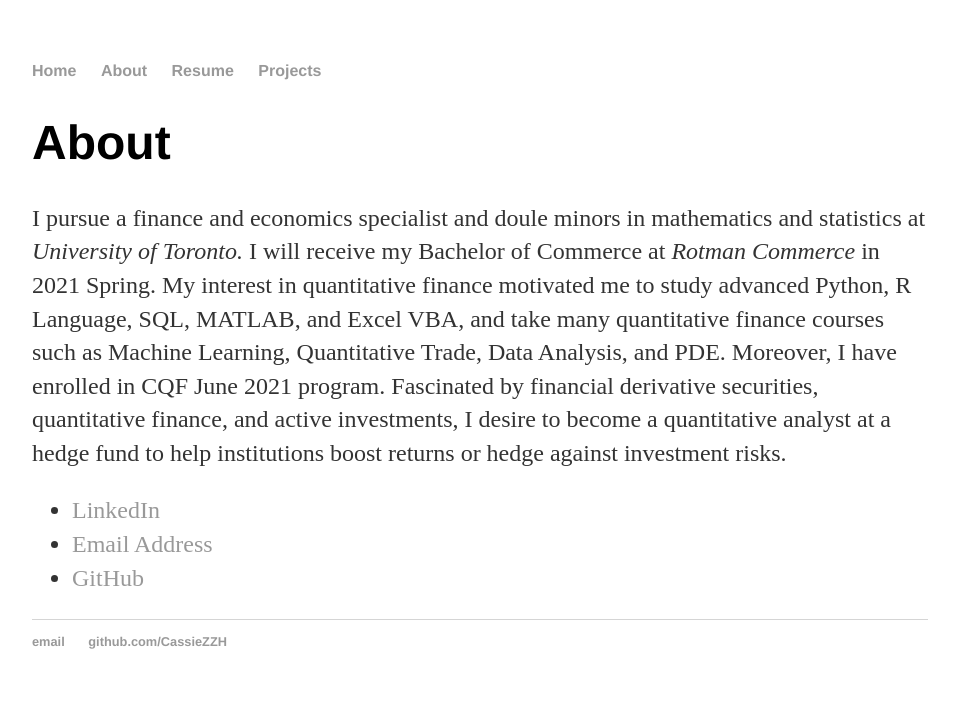
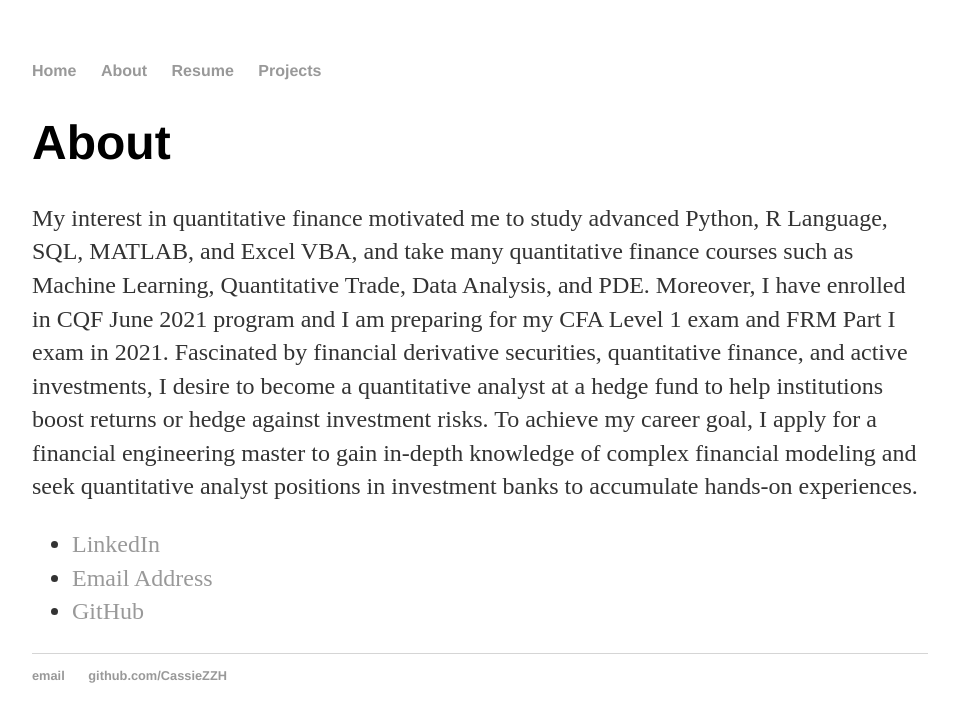
Before and after one commit to CassieZZH/CassieZZH.github.io, a Jekyll site: the page built from about/index.html, in a window 1280 px wide. Shown: the top 722 px of the page, without its empty margins (160-1116 px from the left). Built offline with Jekyll 4.4.1, drawn with Linux system fonts in a browser that asks for light colours.

Commit message:
Update index.html

```diff
--- a/about/index.html
+++ b/about/index.html
@@ -5,7 +5,7 @@
 
 		<div class="about">
 			<h1>About</h1>
-			<p>I pursue a finance and economics specialist and doule minors in mathematics and statistics at <em>University of Toronto.</em> I will receive my Bachelor of Commerce at <em>Rotman Commerce</em> in 2021 Spring. My interest in quantitative finance motivated me to study advanced Python, R Language, SQL, MATLAB, and Excel VBA, and take many quantitative finance courses such as Machine Learning, Quantitative Trade, Data Analysis, and PDE. Moreover, I have enrolled in CQF June 2021 program. Fascinated by financial derivative securities, quantitative finance, and active investments, I desire to become a quantitative analyst at a hedge fund to help institutions boost returns or hedge against investment risks.</p>
+			<p>My interest in quantitative finance motivated me to study advanced Python, R Language, SQL, MATLAB, and Excel VBA, and take many quantitative finance courses such as Machine Learning, Quantitative Trade, Data Analysis, and PDE. Moreover, I have enrolled in CQF June 2021 program and I am preparing for my CFA Level 1 exam and FRM Part I exam in 2021. Fascinated by financial derivative securities, quantitative finance, and active investments, I desire to become a quantitative analyst at a hedge fund to help institutions boost returns or hedge against investment risks. To achieve my career goal, I apply for a financial engineering master to gain in-depth knowledge of complex financial modeling and seek quantitative analyst positions in investment banks to accumulate hands-on experiences.</p>
 
 			<ul class="contacts">
 				<li><a href="https://www.linkedin.com/in/zhihan-zhou-cassie/">LinkedIn</a></li>
```
